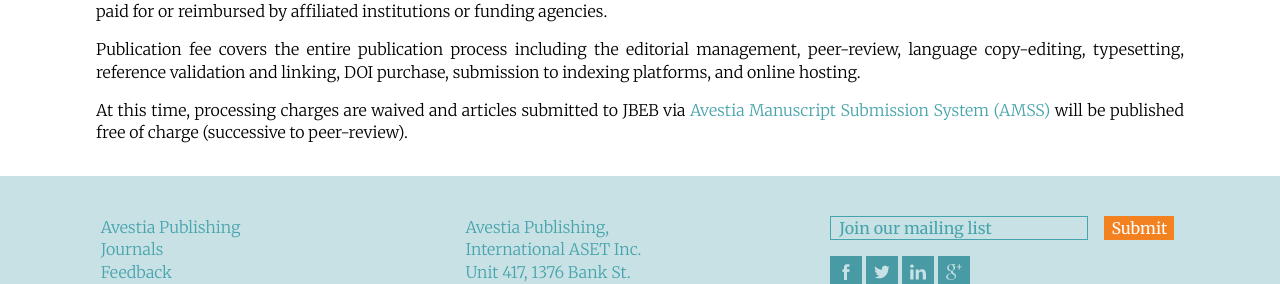
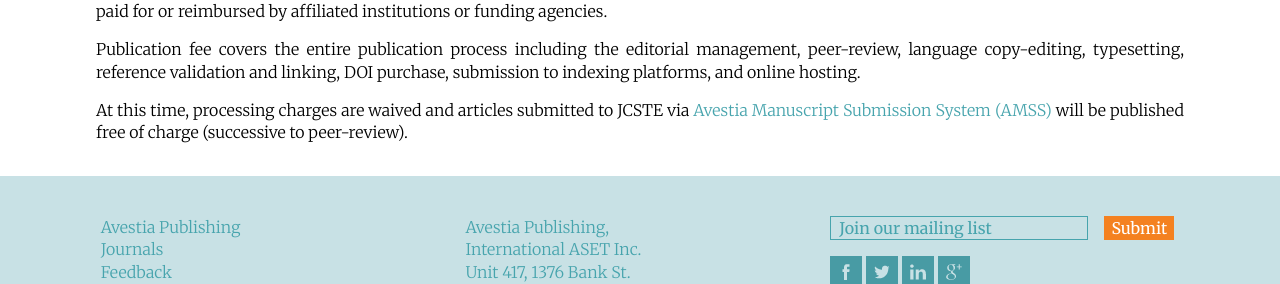
Before and after one commit to intaset/jcste, a Jekyll site: the page built from fee.html, in a window 1280 px wide. Shown: the part 752-1036 px from the top of the page. Built offline with Jekyll 4.4.1, drawn with Linux system fonts in a browser that asks for light colours; nearby versions of some CDN libraries; library files that are not in the unit come from our copies; Markdown is read by kramdown in place of the engine named in the settings; comment, search, counter and statistics services are not loaded.

Commit message:
Fixed minor typos

```diff
--- a/aims.html
+++ b/aims.html
@@ -14,7 +14,7 @@ keyword: avestia, publishing, journals, papers, science, renewable energy
 
       <p class="body">Users are allowed to read, download, copy, distribute, print, search, or link to the full texts of the articles in this journal without asking prior permission from the publisher or the author. This is in accordance with the BOAI definition of open access.</p>
 
-      <p class="body">All published papers of JBEB will be submitted to Google Scholar, Microsoft Academic Search, and Open J-Gate for indexing.</p>
+      <p class="body">All published papers of JCSTE will be submitted to Google Scholar, Microsoft Academic Search, and Open J-Gate for indexing.</p>
 
       <p class="body">JCSTE welcomes research and review papers related to Civil, Structural, and Transportation Engineering including but not limited to the areas of:</p>
 
--- a/fee.html
+++ b/fee.html
@@ -14,6 +14,6 @@ keyword: avestia, publishing, journals, papers, science, renewable energy
 
       <p class="body">Publication fee covers the entire publication process including the editorial management, peer-review, language copy-editing, typesetting, reference validation and linking, DOI purchase, submission to indexing platforms, and online hosting.</p>
 
-      <p class="body">At this time, processing charges are waived and articles submitted to JBEB via <a href="amss.avestia.com" class="body-link">Avestia Manuscript Submission System (AMSS)</a> will be published free of charge (successive to peer-review).</p>
+      <p class="body">At this time, processing charges are waived and articles submitted to JCSTE via <a href="amss.avestia.com" class="body-link">Avestia Manuscript Submission System (AMSS)</a> will be published free of charge (successive to peer-review).</p>
   </div> <!-- Main Content -->
 </div>
```
Also changed, not shown: 2 other files.
